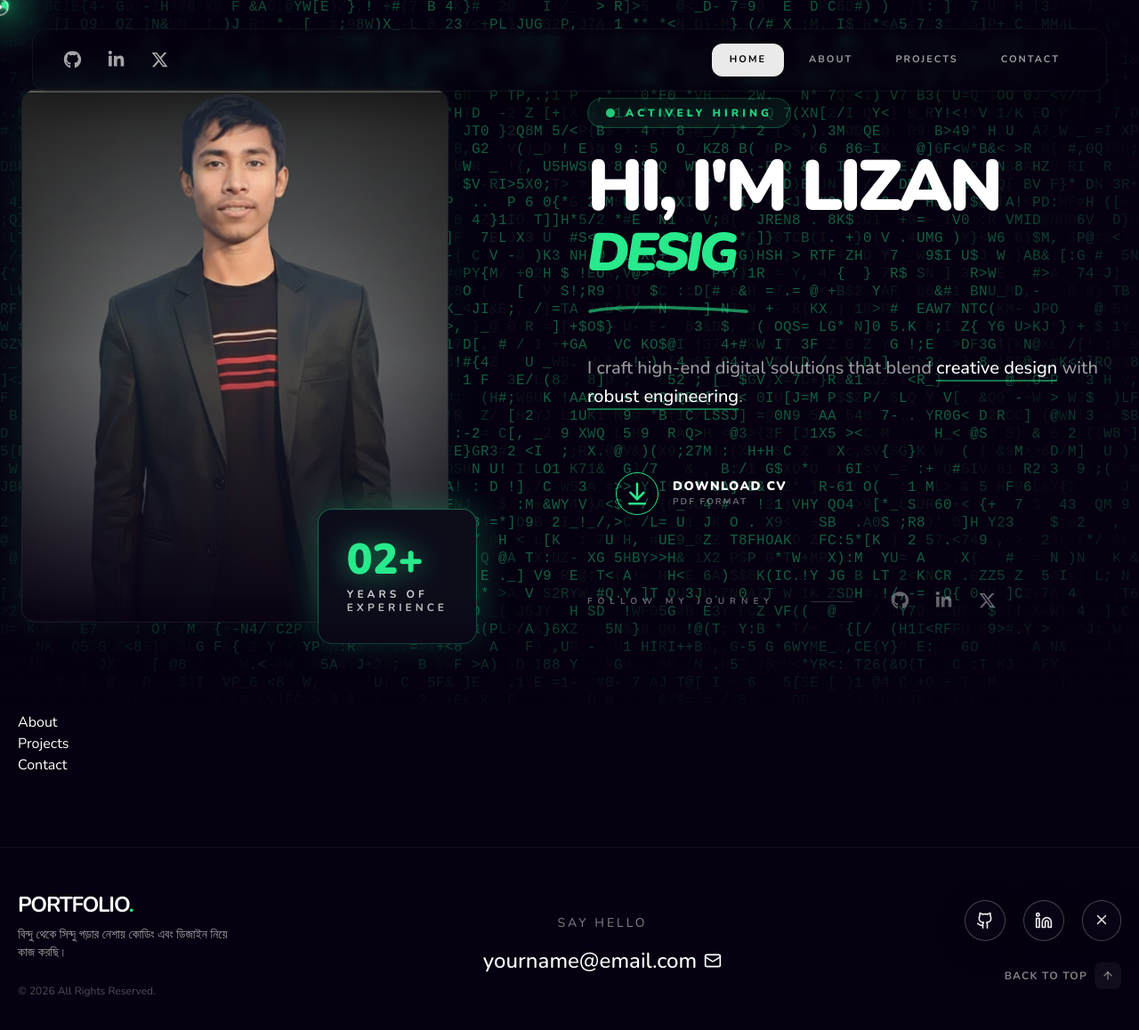
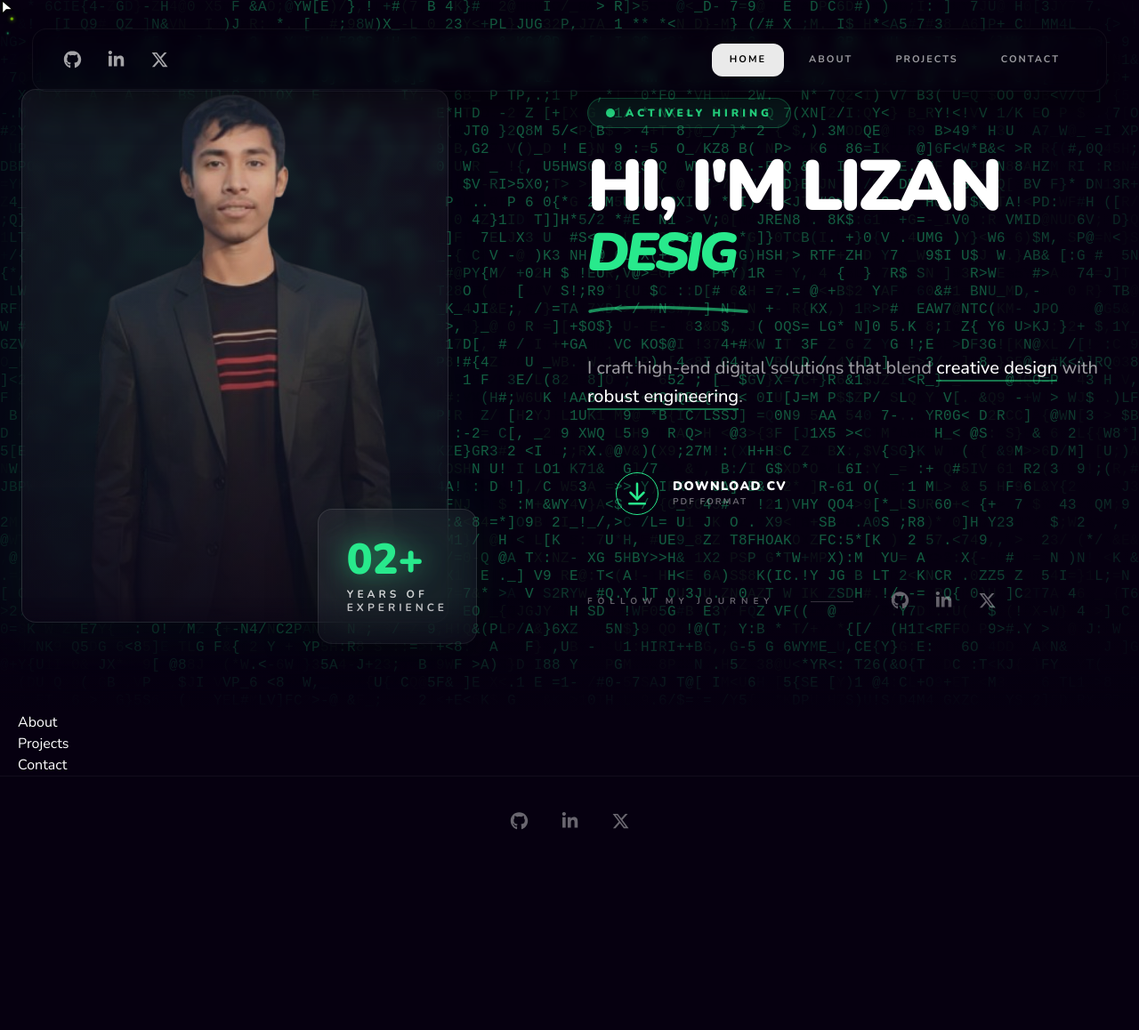
Before and after one commit to lizansarkar/My-Protfolio, a React (Vite) app: page / in a window 1280 px wide. Shown: the top 1158 px of the page at 89% size. After the commit the page ends 978 px from the top, so only its background shows below. Built offline with nearby package versions, Linux system fonts and the light colour scheme.

Commit message:
create and implement scrolltotop component

```diff
--- a/src/components/layout/Footer.jsx
+++ b/src/components/layout/Footer.jsx
@@ -1,78 +1,33 @@
 import React from 'react';
-import { Github, Linkedin, X, Mail, ArrowUp } from 'lucide-react';
+import { FontAwesomeIcon } from "@fortawesome/react-fontawesome";
+import { faGithub, faLinkedinIn, faXTwitter } from "@fortawesome/free-brands-svg-icons";
 
 const Footer = () => {
-  // বর্তমান বছর অটোমেটিক আপডেট হবে
   const currentYear = new Date().getFullYear();
 
-  const scrollToTop = () => {
-    window.scrollTo({ top: 0, behavior: 'smooth' });
-  };
+  const socialLinks = [
+    { icon: faGithub, href: "https://github.com/lizansarkar", target: "_blank" },
+    { icon: faLinkedinIn, href: "https://www.linkedin.com/in/lizan-sarkar-707042393/", target: "_blank" },
+    { icon: faXTwitter, href: "https://x.com/LizanIslam35436", target: "_blank" },
+  ];
 
   return (
-    <footer className="relative mt-20 border-t border-white/5 bg-[#060010]">
-      <div className="container-base py-12">
-        <div className="flex flex-col md:flex-row justify-between items-center gap-8">
+    <footer className="relative py-10 border-t border-white/5 bg-transparent overflow-hidden">
+      <div className="container-base flex flex-col md:flex-row justify-center items-center gap-6 px-6">
 
-          {/* বাম দিক: ব্র্যান্ডিং ও কপিরাইট */}
-          <div className="text-center md:text-left">
-            <h2 className="text-2xl font-bold tracking-tighter text-white">
-              PORTFOLIO<span className="text-primary">.</span>
-            </h2>
-            <p className="text-muted text-sm mt-2 max-w-[250px]">
-              বিন্দু থেকে সিন্দু গড়ার নেশায় কোডিং এবং ডিজাইন নিয়ে কাজ করছি।
-            </p>
-            <p className="text-white/30 text-[12px] mt-6">
-              © {currentYear} All Rights Reserved.
-            </p>
-          </div>
-
-          {/* মাঝখান: কুইক কন্টাক্ট */}
-          <div className="flex flex-col items-center">
-            <div className="text-white/50 text-sm mb-4 tracking-[3px] uppercase">Say Hello</div>
+        <div className="flex gap-8">
+          {socialLinks.map((social, index) => (
             <a
-              href="mailto:yourname@email.com"
-              className="text-xl md:text-2xl font-medium text-white hover:text-primary transition-colors flex items-center gap-2 group"
+              key={index}
+              href={social.href}
+              target={social.target}
+              rel="noopener noreferrer"
+              className="text-white/40 hover:text-primary transition-all duration-300 hover:-translate-y-1"
             >
-              yourname@email.com
-              <Mail size={20} className="group-hover:translate-x-1 transition-transform" />
+              <FontAwesomeIcon icon={social.icon} className="text-xl" />
             </a>
-          </div>
-
-          {/* ডান দিক: সোশ্যাল এবং স্ক্রল টু টপ */}
-          <div className="flex flex-col items-center md:items-end gap-6">
-            <div className="flex gap-5">
-              {[
-                { icon: <Github size={20} />, href: "#" },
-                { icon: <Linkedin size={20} />, href: "#" },
-                { icon: <X size={18} />, href: "#" }
-              ].map((item, i) => (
-                <a
-                  key={i}
-                  href={item.href}
-                  className="p-3 bg-glass border border-white/5 rounded-full text-secondary hover:text-primary hover:border-primary/50 transition-all duration-300 shadow-lg"
-                >
-                  {item.icon}
-                </a>
-              ))}
-            </div>
-
-            {/* Scroll to Top Button */}
-            <button
-              onClick={scrollToTop}
-              className="group flex items-center gap-2 text-xs font-bold tracking-widest text-white/50 hover:text-primary transition-colors"
-            >
-              BACK TO TOP
-              <span className="p-2 bg-white/5 rounded-lg group-hover:-translate-y-1 transition-transform">
-                <ArrowUp size={14} />
-              </span>
-            </button>
-          </div>
-
+          ))}
         </div>
-
-        {/* নিচের সরু দাগ (Subtle Divider) */}
-        <div className="mt-12 h-[1px] w-full bg-gradient-to-r from-transparent via-white/5 to-transparent"></div>
       </div>
     </footer>
   );
--- a/src/components/layout/Navbar.jsx
+++ b/src/components/layout/Navbar.jsx
@@ -6,6 +6,7 @@ import {
   faXTwitter,
 } from "@fortawesome/free-brands-svg-icons";
 import GooeyNav from "../ui/GooeyNav";
+import { Target } from "lucide-react";
 
 const Navbar = () => {
   const [isOpen, setIsOpen] = useState(false);
@@ -18,9 +19,9 @@ const Navbar = () => {
   ];
 
   const socialLinks = [
-    { icon: faGithub, href: "#" },
-    { icon: faLinkedinIn, href: "#" },
-    { icon: faXTwitter, href: "#" },
+    { icon: faGithub, href: "https://github.com/lizansarkar", Target: "_blank" },
+    { icon: faLinkedinIn, href: "https://www.linkedin.com/in/lizan-sarkar-707042393/", Target: "_blank" },
+    { icon: faXTwitter, href: "https://x.com/LizanIslam35436", Target: "_blank" },
   ];
 
   return (
@@ -100,6 +101,7 @@ const Navbar = () => {
               <a
                 key={index}
                 href={social.href}
+                target={social.Target}
                 className="text-secondary/70 hover:text-primary transition-all duration-300 hover:scale-125 filter hover:drop-shadow-[0_0_15px_#28e98c]"
               >
                 <FontAwesomeIcon
--- a/src/components/ui/FireflyCursor.jsx
+++ b/src/components/ui/FireflyCursor.jsx
@@ -1,15 +1,15 @@
 import React, { useEffect, useState } from 'react';
-import { motion, useSpring, useMotionValue } from 'framer-motion';
+import { motion, useSpring, useMotionValue, AnimatePresence } from 'framer-motion';
 
 const FireflyCursor = () => {
   const [isPointer, setIsPointer] = useState(false);
+  const [sparks, setSparks] = useState([]);
 
-  // মাউসের পজিশন ট্র্যাক করার জন্য Motion Values
   const mouseX = useMotionValue(0);
   const mouseY = useMotionValue(0);
 
-  // জোনাকির মুভমেন্টকে সামান্য ডিলে করার জন্য Spring Physics
-  const springConfig = { damping: 25, stiffness: 150 };
+  // জোনাকির স্মুথ মুভমেন্ট
+  const springConfig = { damping: 30, stiffness: 200 };
   const fireflyX = useSpring(mouseX, springConfig);
   const fireflyY = useSpring(mouseY, springConfig);
 
@@ -17,94 +17,118 @@ const FireflyCursor = () => {
     const handleMouseMove = (e) => {
       mouseX.set(e.clientX);
       mouseY.set(e.clientY);
-
-      // চেক করা হচ্ছে মাউস কি কোনো বাটনের ওপর আছে কি না
       const target = e.target;
       setIsPointer(window.getComputedStyle(target).cursor === 'pointer');
     };
 
     window.addEventListener('mousemove', handleMouseMove);
     return () => window.removeEventListener('mousemove', handleMouseMove);
-  }, [mouseX, mouseY]);
+  }, []);
+
+  // 🔥 এই পার্টটি সব সময় ফুলকি ঝরানোর জন্য দায়ী
+  useEffect(() => {
+    const sparkInterval = setInterval(() => {
+      setSparks((prev) => [
+        ...prev.slice(-20), // লিস্ট খুব বড় যাতে না হয়ে যায়
+        {
+          id: Math.random(),
+          // fireflyX/Y থেকে বর্তমান ভ্যালু নেওয়া হচ্ছে যাতে মাউস স্থির থাকলেও সঠিক জায়গা থেকে ফুলকি বের হয়
+          x: fireflyX.get() + 8,
+          y: fireflyY.get() + 8,
+          color: Math.random() > 0.5 ? '#28e98c' : '#a2ff00',
+        },
+      ]);
+    }, 1000);
+
+    return () => clearInterval(sparkInterval);
+  }, [fireflyX, fireflyY]);
+
+  // পুরনো স্পার্ক মুছে ফেলা
+  useEffect(() => {
+    const timer = setInterval(() => {
+      setSparks((prev) => prev.slice(1));
+    }, 600);
+    return () => clearInterval(timer);
+  }, []);
 
   return (
-    <div className="fixed inset-0 pointer-events-none z-[9999]">
+    <div className="fixed inset-0 pointer-events-none z-[9999] overflow-hidden">
 
-      {/* ১. প্রধান জোনাকি ইফেক্ট (আপনার দেওয়া আগের কোড অনুযায়ী) */}
-      <motion.div
+      {/* ১. স্পার্ক ট্রেইল (মাউস স্থির থাকলেও ঝরবে) */}
+      <AnimatePresence>
+        {sparks.map((spark) => (
+          <motion.div
+            key={spark.id}
+            initial={{ opacity: 1, scale: 1 }}
+            animate={{
+              opacity: 0,
+              scale: 0,
+              y: spark.y + 50,
+              x: spark.x + (Math.random() * 30 - 15)
+            }}
+            exit={{ opacity: 0 }}
+            transition={{ duration: 5, ease: "easeOut" }}
+            className="fixed w-1 h-1 rounded-full z-10"
+            style={{
+              backgroundColor: spark.color,
+              left: spark.x,
+              top: spark.y,
+              boxShadow: `0 0 6px ${spark.color}`
+            }}
+          />
+        ))}
+      </AnimatePresence>
+
+      {/* ২. জোনাকি (Firefly) */}
+      {/* <motion.div
         style={{
           x: fireflyX,
           y: fireflyY,
-          translateX: "20%", // কার্সার থেকে সামান্য পাশে রাখা হয়েছে
-          translateY: "20%",
+          translateX: "5px",
+          translateY: "18px",
         }}
-        className="relative w-2 h-2 bg-[#28e98c] rounded-full shadow-[0_0_15px_#28e98c,0_0_30px_#28e98c]"
+        className="relative w-2 h-2 bg-[#28e98c] rounded-full z-20"
       >
-        <div className="absolute inset-0 bg-[#28e98c] rounded-full blur-[2px] opacity-80"></div>
-
-        {/* পালসিং গ্লো */}
+        <div className="absolute inset-0 bg-[#28e98c] rounded-full blur-[2px]"></div>
         <motion.div
           animate={{
-            scale: [1, 2, 1],
-            opacity: [0.3, 0.7, 0.3],
+            scale: [1, 2.5, 1],
+            opacity: [0.6, 1, 0.6],
           }}
-          transition={{
-            duration: 1.5,
-            repeat: Infinity,
-            ease: "easeInOut",
-          }}
-          className="absolute -inset-3 bg-[#28e98c] rounded-full blur-lg"
+          transition={{ duration: 1, repeat: Infinity }}
+          className="absolute -inset-2 bg-[#28e98c] rounded-full blur-md shadow-[0_0_5px_#28e98c]"
         />
+      </motion.div> */}
 
-        {/* স্পার্ক কণা */}
-        {[...Array(2)].map((_, i) => (
-          <motion.div
-            key={i}
-            animate={{
-              y: [0, 15],
-              opacity: [1, 0],
-              scale: [1, 0],
-            }}
-            transition={{
-              duration: 1,
-              repeat: Infinity,
-              delay: i * 0.5,
-            }}
-            className="absolute top-1/2 left-1/2 w-1 h-1 bg-[#28e98c] rounded-full"
-          />
-        ))}
-      </motion.div>
-
-      {/* ২. কম্পিউটারের আধুনিক কার্সার রিং */}
+      {/* ৩. ডিফল্ট কম্পিউটার অ্যারো */}
       <motion.div
         style={{
           x: mouseX,
           y: mouseY,
-          translateX: "-50%",
-          translateY: "-50%",
+          translateX: "-2px",
+          translateY: "-2px",
         }}
-        className="relative flex items-center justify-center"
+        className="relative z-30"
       >
-        {/* বাইরের রিং যা হোভার করলে বড় হবে */}
-        <motion.div
-          animate={{
-            width: isPointer ? 40 : 20,
-            height: isPointer ? 40 : 20,
-            borderColor: isPointer ? "#28e98c" : "rgba(255, 255, 255, 0.5)",
-          }}
-          className="absolute border-2 rounded-full transition-all duration-200"
-        />
-
-        {/* মাঝখানের সলিড ডট */}
-        <div className="w-1 h-1 bg-white rounded-full shadow-[0_0_5px_white]" />
+        <svg
+          width="20"
+          height="20"
+          viewBox="0 0 24 24"
+          fill="none"
+          className="drop-shadow-[0_2px_4px_rgba(0,0,0,0.5)]"
+        >
+          <path
+            d="M5.5 3.21V20.81L11 15.31H19.5L5.5 3.21Z"
+            fill="white"
+            stroke="black"
+            strokeWidth="1.5"
+          />
+        </svg>
       </motion.div>
 
       <style jsx global>{`
-        * {
-          cursor: none !important;
-        }
+        * { cursor: none !important; }
         @media (max-width: 1024px) {
-          .firefly-cursor { display: none; }
           * { cursor: auto !important; }
         }
       `}</style>
--- a/src/components/ui/LetterGlitch.jsx
+++ b/src/components/ui/LetterGlitch.jsx
@@ -1,7 +1,7 @@
 import { useRef, useEffect } from 'react';
 
 const LetterGlitch = ({
-  glitchColors = ['#2b4539', '#28e98c', '#060010'], // তোমার থিম কালার অনুযায়ী
+  glitchColors = ['#2b4539', '#28e98c', '#060010'],
   glitchSpeed = 60,
   centerVignette = false,
   outerVignette = true,
--- a/src/sections/hero/Hero.jsx
+++ b/src/sections/hero/Hero.jsx
@@ -56,30 +56,39 @@ const Hero = () => {
           className="flex-1 flex justify-start items-center w-full"
         >
           <div className="relative group w-full max-w-[350px] md:max-w-[480px]">
-            {/* ইমেজ ব্যাকগ্রাউন্ড গ্লো */}
-            <div className="absolute -inset-2 bg-gradient-to-r from-primary/50 to-emerald-500/30 rounded-2xl blur-xl opacity-20 group-hover:opacity-60 transition duration-700"></div>
+            <div className="absolute -inset-4 bg-gradient-to-tr from-primary/30 via-emerald-500/20 to-transparent rounded-3xl blur-2xl opacity-30 group-hover:opacity-70 transition duration-700"></div>
 
-            <div className="relative z-10 aspect-[4/5] overflow-hidden rounded-2xl border border-white/10 bg-[#0a0515] shadow-2xl">
+            {/* ২. মেইন গ্লাস কার্ড কন্টেইনার */}
+            <div className="relative z-10 aspect-[4/5] overflow-hidden rounded-2xl border border-white/10 bg-white/5 backdrop-blur-sm shadow-2xl transition-all duration-500 group-hover:border-primary/30">
+              {/* ইমেজ */}
               <img
-                src="/src/assets/images/profile.png"
+                src="/src/assets/images/remove-profile.png"
                 alt="Profile"
-                className="w-full h-full object-cover grayscale-0 group-hover:grayscale transition-all duration-700 scale-100 group-hover:scale-110"
+                className="w-full h-full object-cover transition-all duration-1000 scale-100 group-hover:scale-110 opacity-90 group-hover:opacity-100"
               />
-              <div className="absolute inset-0 bg-gradient-to-t from-[#060010]/90 via-transparent to-transparent"></div>
+
+              {/* ৩. গ্লাস গ্রেডিয়েন্ট ওভারলে (Navbar এর মত ইফেক্ট) */}
+              <div className="absolute inset-0 bg-gradient-to-t from-[#0a0515] via-[#0a0515]/20 to-transparent opacity-80"></div>
+
+              {/* গ্লাস শাইন ইফেক্ট (হোভার করলে দেখা যাবে) */}
+              <div className="absolute inset-0 opacity-0 group-hover:opacity-100 transition-opacity duration-700 bg-gradient-to-br from-white/5 via-transparent to-transparent pointer-events-none"></div>
             </div>
 
-            {/* এক্সপেরিয়েন্স ব্যাজ (Glowing Effect) */}
+            {/* ৪. এক্সপেরিয়েন্স ব্যাজ (এটিও গ্লাস ইফেক্টে) */}
             <motion.div
               initial={{ scale: 0.8, opacity: 0 }}
               whileInView={{ scale: 1, opacity: 1 }}
               viewport={{ once: false }}
               transition={{ delay: 0.5, type: "spring" }}
-              className="absolute -bottom-6 -right-4 md:-right-8 bg-[#0d0d1a] border border-primary/40 p-5 md:p-8 rounded-2xl backdrop-blur-xl z-20 shadow-[0_0_40px_rgba(40,233,140,0.3)]"
+              className="absolute -bottom-6 -right-4 md:-right-8 bg-white/5 border border-white/10 p-5 md:p-8 rounded-2xl backdrop-blur-xl z-20 shadow-[0_20px_50px_rgba(0,0,0,0.5)] group-hover:border-primary/40 transition-colors duration-500"
             >
-              <div className="text-4xl md:text-5xl font-black text-primary drop-shadow-[0_0_15px_rgba(40,233,140,0.6)]">
+              {/* ব্যাজের পেছনে একটি ছোট গ্লো */}
+              <div className="absolute inset-0 bg-primary/5 blur-xl rounded-2xl"></div>
+
+              <div className="relative z-10 text-4xl md:text-5xl font-black text-primary drop-shadow-[0_0_15px_rgba(40,233,140,0.6)]">
                 02+
               </div>
-              <div className="text-[10px] md:text-xs text-white uppercase tracking-[4px] font-bold mt-2 leading-tight opacity-80">
+              <div className="relative z-10 text-[10px] md:text-xs text-white uppercase tracking-[4px] font-bold mt-2 leading-tight opacity-80">
                 Years of <br /> Experience
               </div>
             </motion.div>
@@ -216,7 +225,7 @@ const Hero = () => {
             <div className="flex gap-6">
               {/* GitHub */}
               <a
-                href="https://github.com/your-username"
+                href="https://github.com/lizansarkar"
                 target="_blank"
                 rel="noopener noreferrer"
                 className="text-white/40 hover:text-primary transition-all transform hover:scale-125 text-xl"
@@ -226,7 +235,7 @@ const Hero = () => {
 
               {/* LinkedIn */}
               <a
-                href="https://linkedin.com/in/your-username"
+                href="https://www.linkedin.com/in/lizan-sarkar-707042393/"
                 target="_blank"
                 rel="noopener noreferrer"
                 className="text-white/40 hover:text-primary transition-all transform hover:scale-125 text-xl"
@@ -236,7 +245,7 @@ const Hero = () => {
 
               {/* X (Twitter) */}
               <a
-                href="https://twitter.com/your-username"
+                href="https://x.com/LizanIslam35436"
                 target="_blank"
                 rel="noopener noreferrer"
                 className="text-white/40 hover:text-primary transition-all transform hover:scale-125 text-xl"
@@ -248,7 +257,6 @@ const Hero = () => {
         </motion.div>
       </div>
 
-      {/* সেকশন বটম ফেড আউট */}
       <div className="absolute bottom-0 left-0 w-full h-32 bg-gradient-to-t from-[#060010] to-transparent z-10"></div>
     </section>
   );
```
Also changed, not shown: src/App.jsx (+18 -14 lines), src/components/ui/ScrollToTop.jsx (added, +54 -0 lines), src/assets/images/remove-profile.png (added).
